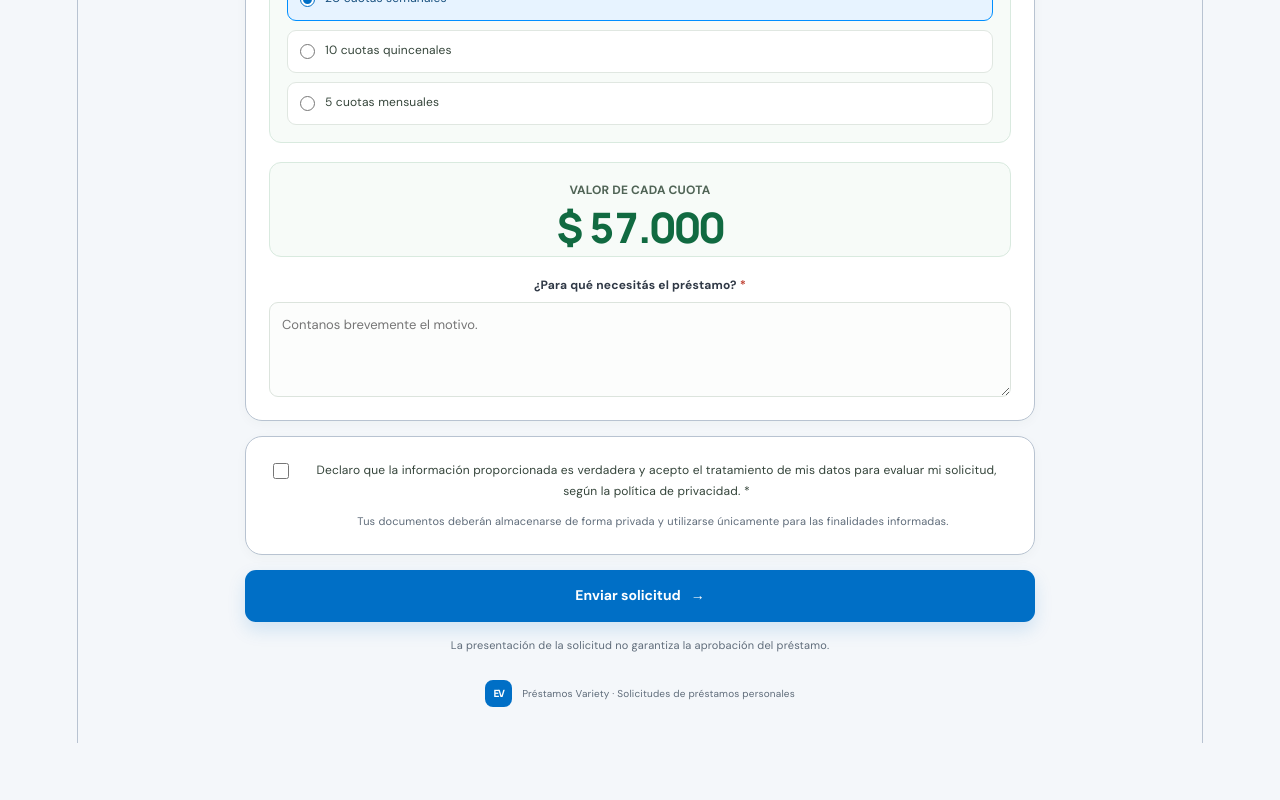
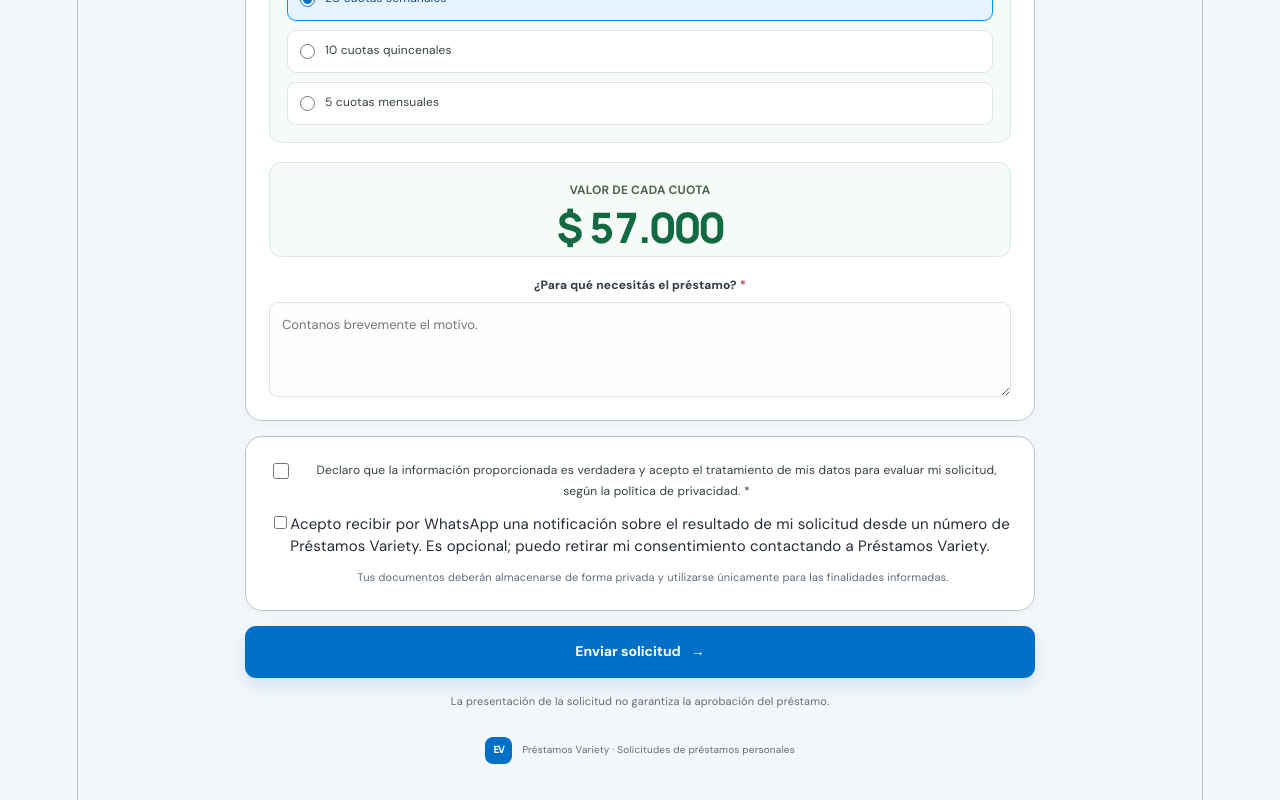
Before and after one commit to ElectroVariety/electro-variety-prestamos, a React (Vite) app: page / in a window 1280 px wide. Shown: the part 2772-3572 px from the top of the page. Before the commit the page ends 3515 px from the top, so only its background shows below. Built offline with nearby package versions, Linux system fonts and the light colour scheme; no server answers.

Commit message:
Add optional WhatsApp rejection consent

```diff
--- a/src/App.tsx
+++ b/src/App.tsx
@@ -239,6 +239,7 @@ function App() {
   const [loanFrequency, setLoanFrequency] =
     useState<LoanFrequency>('weekly')
   const [privacyAccepted, setPrivacyAccepted] = useState(false)
+  const [whatsappRejectionConsent, setWhatsappRejectionConsent] = useState(false)
   const [selectedFiles, setSelectedFiles] = useState<Record<string, File[]>>({})
   const [uploadResetKey, setUploadResetKey] = useState(0)
   const [isSubmitting, setIsSubmitting] = useState(false)
@@ -367,6 +368,7 @@ function App() {
       total_to_pay: selectedPlan.installments * selectedPlan.amount,
       loan_purpose: value('loan_purpose'),
       privacy_accepted: privacyAccepted,
+      whatsapp_rejection_opt_in: whatsappRejectionConsent,
     }
 
     const body = new FormData()
@@ -935,6 +937,17 @@ function App() {
             </span>
           </label>
 
+          <label className="whatsapp-consent">
+            <input
+              type="checkbox"
+              checked={whatsappRejectionConsent}
+              onChange={(event) => setWhatsappRejectionConsent(event.target.checked)}
+            />
+            <span>
+              Acepto recibir por WhatsApp una notificación sobre el resultado de mi solicitud desde un número de Préstamos Variety. Es opcional; puedo retirar mi consentimiento contactando a Préstamos Variety.
+            </span>
+          </label>
+
           <p className="privacy-note">
             Tus documentos deberán almacenarse de forma privada y utilizarse
             únicamente para las finalidades informadas.
```
